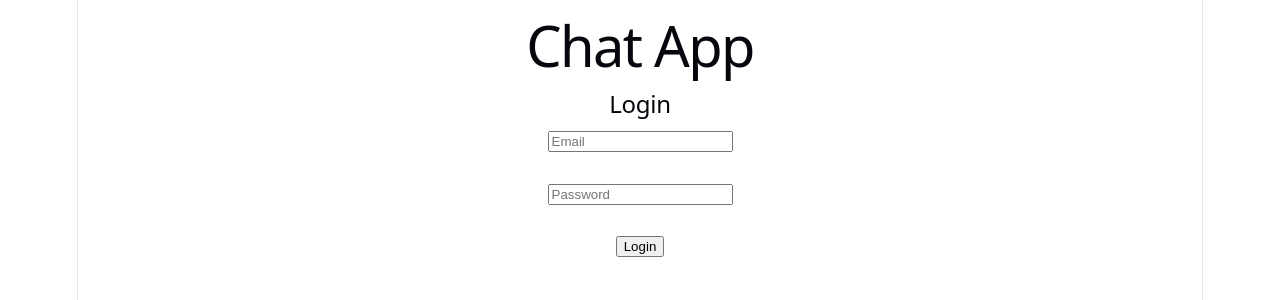
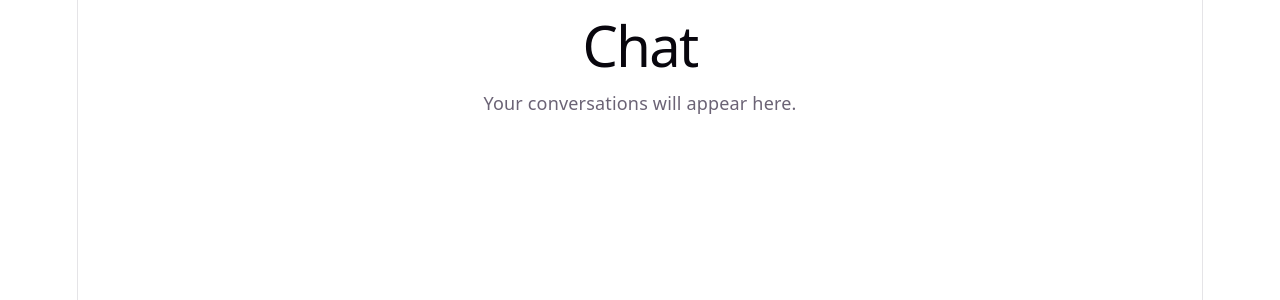
Before and after one commit to hermela-getnet123/chat_app, a React (Vite) app in the folder client/: page / in a window 1280 px wide. Shown: the top 300 px of the page. Built offline with nearby package versions, Linux system fonts and the light colour scheme.

Commit message:
pages and components has been added

```diff
--- a/client/src/App.jsx
+++ b/client/src/App.jsx
@@ -1,160 +1,7 @@
-
-import { useEffect, useState } from 'react';
+import ChatPage from './pages/ChatPage';
 
 function App() {
-    const [email, setEmail] = useState('');
-    const [password, setPassword] = useState('');
-    const [user, setUser] = useState(null);
-    const [loading, setLoading] = useState(true);
-
-    // Restore login when the page loads
-    useEffect(() => {
-        const token = localStorage.getItem('token');
-
-        if (!token) {
-            setLoading(false);
-            return;
-        }
-
-        const getProfile = async () => {
-            try {
-                const response = await fetch(
-                    'http://localhost:3000/profile',
-                    {
-                        headers: {
-                            Authorization: `Bearer ${token}`
-                        }
-                    }
-                );
-
-                const data = await response.json();
-
-                if (response.ok) {
-                    setUser(data.user);
-                } else {
-                    localStorage.removeItem('token');
-                }
-
-            } catch (error) {
-                console.error(
-                    'Profile error:',
-                    error
-                );
-            } finally {
-                setLoading(false);
-            }
-        };
-
-        getProfile();
-    }, []);
-
-    const handleLogin = async (e) => {
-        e.preventDefault();
-
-        try {
-            const response = await fetch(
-                'http://localhost:3000/login',
-                {
-                    method: 'POST',
-                    headers: {
-                        'Content-Type': 'application/json'
-                    },
-                    body: JSON.stringify({
-                        email,
-                        password
-                    })
-                }
-            );
-
-            const data = await response.json();
-
-            if (!response.ok) {
-                console.log(
-                    'Login failed:',
-                    data.error
-                );
-                return;
-            }
-
-            localStorage.setItem(
-                'token',
-                data.token
-            );
-
-            setUser(data.user);
-
-            console.log('Login successful!');
-
-        } catch (error) {
-            console.error(
-                'Login error:',
-                error
-            );
-        }
-    };
-
-    const handleLogout = () => {
-        localStorage.removeItem('token');
-        setUser(null);
-        setEmail('');
-        setPassword('');
-    };
-
-    if (loading) {
-        return <h2>Loading...</h2>;
-    }
-
-    return (
-        <div>
-            <h1>Chat App</h1>
-
-            {!user ? (
-                <form onSubmit={handleLogin}>
-                    <h2>Login</h2>
-
-                    <input
-                        type="email"
-                        placeholder="Email"
-                        value={email}
-                        onChange={(e) =>
-                            setEmail(e.target.value)
-                        }
-                    />
-
-                    <br /><br />
-
-                    <input
-                        type="password"
-                        placeholder="Password"
-                        value={password}
-                        onChange={(e) =>
-                            setPassword(e.target.value)
-                        }
-                    />
-
-                    <br /><br />
-
-                    <button type="submit">
-                        Login
-                    </button>
-                </form>
-            ) : (
-                <div>
-                    <h2>
-                        Welcome, {user.username}!
-                    </h2>
-
-                    <p>
-                        Email: {user.email}
-                    </p>
-
-                    <button onClick={handleLogout}>
-                        Logout
-                    </button>
-                </div>
-            )}
-        </div>
-    );
+    return <ChatPage />;
 }
 
 export default App;
--- /dev/null
+++ b/client/src/components/ChatWindow.jsx
@@ -0,0 +1,22 @@
+function ChatWindow() {
+    return (
+        <div>
+            <h2>Chat Window</h2>
+
+            <div>
+                <p>No messages yet.</p>
+            </div>
+
+            <input
+                type="text"
+                placeholder="Type a message..."
+            />
+
+            <button>
+                Send
+            </button>
+        </div>
+    );
+}
+
+export default ChatWindow;
--- /dev/null
+++ b/client/src/components/ConversationList.jsx
@@ -0,0 +1,11 @@
+function ConversationList() {
+    return (
+        <div>
+            <h2>Conversations</h2>
+
+            <p>No conversations yet.</p>
+        </div>
+    );
+}
+
+export default ConversationList;
--- /dev/null
+++ b/client/src/pages/ChatPage.jsx
@@ -0,0 +1,16 @@
+import ConversationList from '../components/ConversationList';
+import ChatWindow from '../components/ChatWindow';
+
+function ChatPage() {
+    return (
+        <div>
+            <h1>Chat</h1>
+
+            <p>
+                Your conversations will appear here.
+            </p>
+        </div>
+    );
+}
+
+export default ChatPage;
```
Also changed, not shown: client/src/pages/LoginPage.jsx (added).
